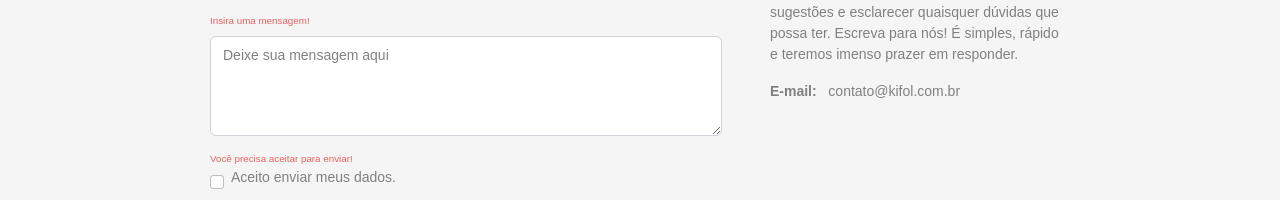
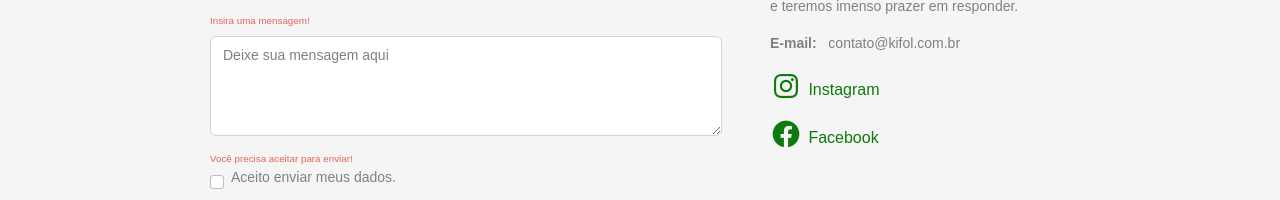
Before and after one commit to felipe-seabra/kifol-fertilizantes, a React (Create React App) app: page /contato in a window 1280 px wide. Shown: the part 492-692 px from the top of the page. Built offline with nearby package versions, Linux system fonts and the light colour scheme; the HTML template or start-up script is replaced by a standard one.

Commit message:
chore: add social links to contact page

```diff
--- a/src/components/Form/index.tsx
+++ b/src/components/Form/index.tsx
@@ -2,7 +2,13 @@
 import React, { useState, useContext, FormEvent } from 'react';
 import emailjs, { EmailJSResponseStatus } from '@emailjs/browser';
 import { Form as BootstrapForm, Button, FloatingLabel } from 'react-bootstrap';
-import { Container, TitleForm, ContainerSpeak } from './styles';
+import {
+  Container,
+  TitleForm,
+  ContainerSpeak,
+  SocialLinkContacts,
+  SocialIconContacts
+} from './styles';
 import { AppContext } from '../../context/Provider';
 
 import RequiredField from '../../helpers/RequiredField';
@@ -16,7 +22,7 @@ import verifyBtn, {
 } from '../../utils/verifyBtn';
 import { IFormValues } from '../../interfaces';
 import phoneMask from '../../utils/phoneMask';
-import { URL_MAIL } from '../../database/social';
+import { URL_FACEBOOK, URL_INSTAGRAM, URL_MAIL } from '../../database/social';
 
 const TEXT = `Valorizamos muito a sua opinião e queremos ouvir o que você tem a dizer. Por isso, reservamos este espaço especialmente para que você possa compartilhar seus comentários, sugestões e esclarecer quaisquer dúvidas que possa ter. Escreva para nós! É simples, rápido e teremos imenso prazer em responder.`;
 
@@ -180,6 +186,16 @@ function Form() {
           <strong>E-mail: &nbsp; </strong>
           {URL_MAIL}
         </p>
+        <p>
+          <SocialLinkContacts href={URL_INSTAGRAM} target="_blank" rel="noreferrer">
+            <SocialIconContacts className="bx bxl-instagram" /> Instagram
+          </SocialLinkContacts>
+        </p>
+        <p>
+          <SocialLinkContacts href={URL_FACEBOOK} target="_blank" rel="noreferrer">
+            <SocialIconContacts className="bx bxl-facebook-circle" /> Facebook
+          </SocialLinkContacts>
+        </p>
       </ContainerSpeak>
     </Container>
   );
--- a/src/components/Form/styles.ts
+++ b/src/components/Form/styles.ts
@@ -48,3 +48,22 @@ export const ContainerSpeak = styled.div`
     margin-left: 0;
   }
 `;
+
+export const SocialLinkContacts = styled.a`
+  text-decoration: none;
+  color: ${(prop) => prop.theme.colors.secundary};
+  font-size: 1rem;
+  display: flex;
+  align-items: end;
+  transition: opacity 0.2s ease-in-out;
+
+  &:hover {
+    color: ${(prop) => prop.theme.colors.primary};
+    opacity: 0.8;
+  }
+`;
+
+export const SocialIconContacts = styled.i`
+  font-size: 2rem;
+  margin-right: 0.4rem;
+`;
```
